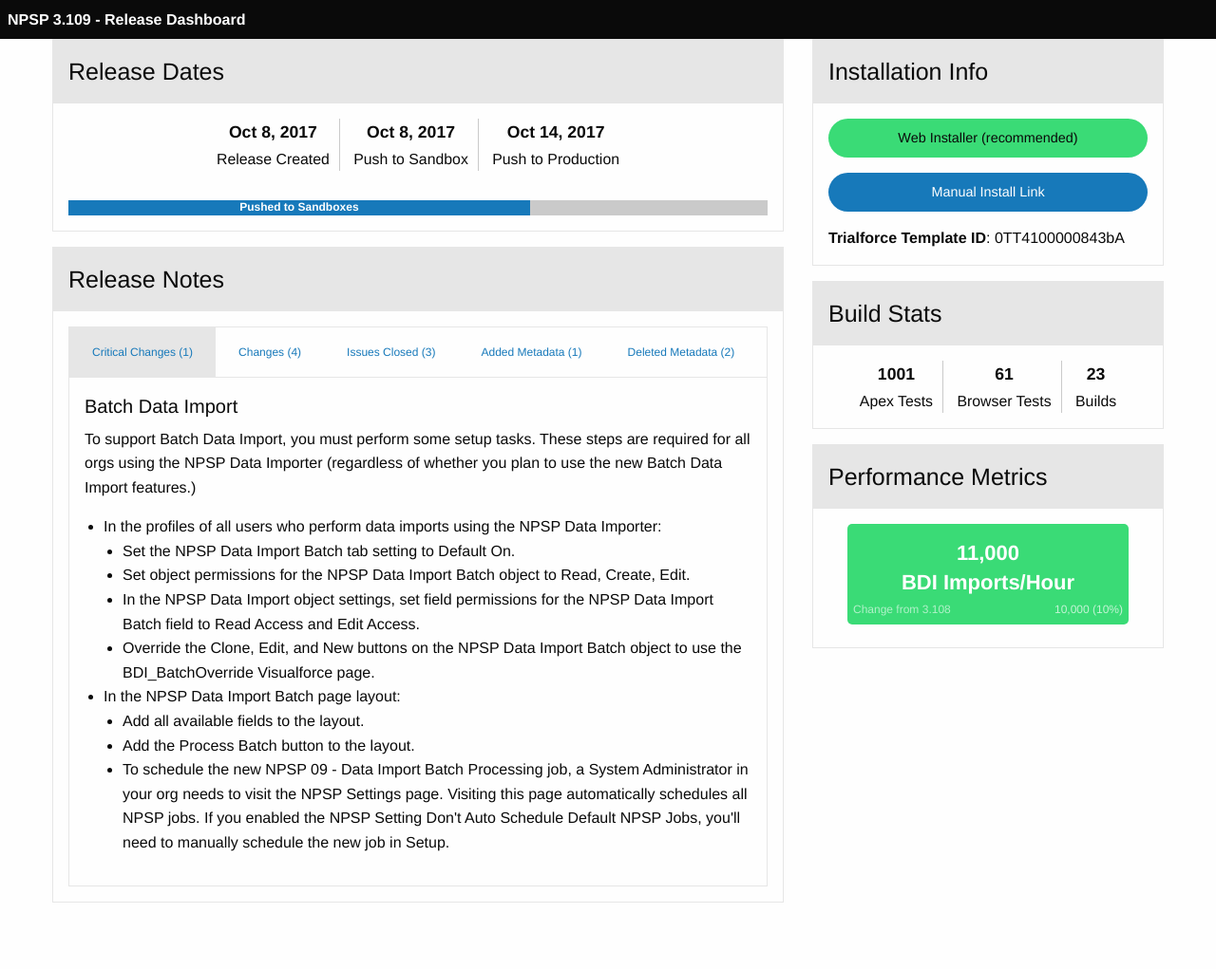
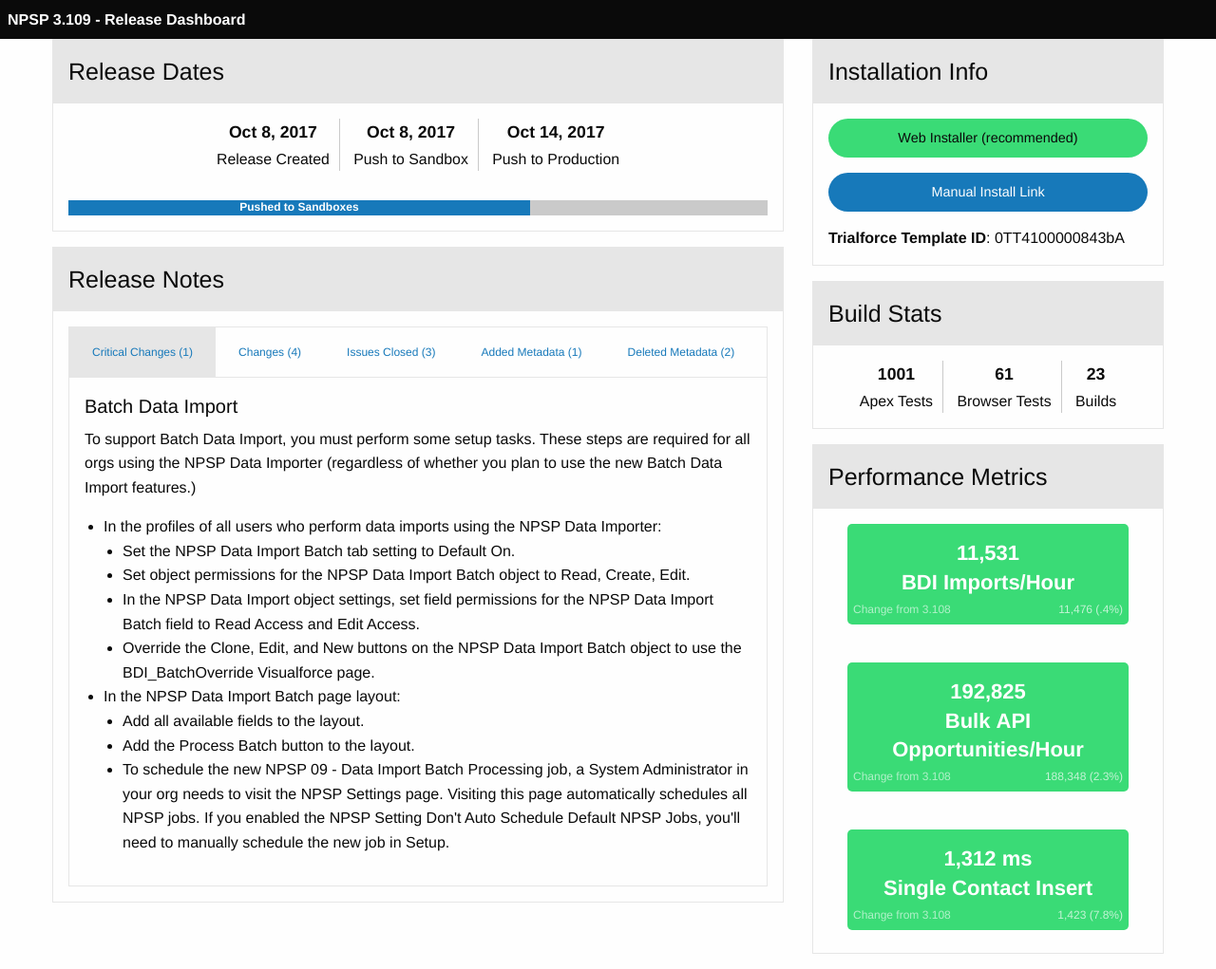
Before and after one commit to SalesforceFoundation/statusitedash, a plain HTML site: page index.html in a window 1280 px wide. Shown: the whole page at 95% size. Before the commit the page ends 967 px from the top, so only its background shows below. Drawn offline with Linux system fonts and the light colour scheme.

Commit message:
Add more perf stats

```diff
--- a/index.html
+++ b/index.html
@@ -167,12 +167,36 @@
           </div>
           <div class="card-section">
             <div class="dashboard-number-card positive">
-              <h5 class="dashboard-number-value">11,000<br /> BDI Imports/Hour</h5>
+              <h5 class="dashboard-number-value">11,531<br /> BDI Imports/Hour</h5>
               <div>
                 <p class="dashboard-number-area">Change from 3.108</p>
                 <p class="dashboard-number-delta">
                   <i class="fa fa-arrow-up" aria-hidden="true"></i>
-                10,000 (10%)
+                11,476 (.4%)
+                </p>
+              </div>
+            </div>
+          </div>
+          <div class="card-section">
+            <div class="dashboard-number-card positive">
+              <h5 class="dashboard-number-value">192,825<br />Bulk&nbsp;API Opportunities/Hour</h5>
+              <div>
+                <p class="dashboard-number-area">Change from 3.108</p>
+                <p class="dashboard-number-delta">
+                  <i class="fa fa-arrow-up" aria-hidden="true"></i>
+                188,348 (2.3%)
+                </p>
+              </div>
+            </div>
+          </div>
+          <div class="card-section">
+            <div class="dashboard-number-card positive">
+              <h5 class="dashboard-number-value">1,312 ms<br /> Single Contact Insert</h5>
+              <div>
+                <p class="dashboard-number-area">Change from 3.108</p>
+                <p class="dashboard-number-delta">
+                  <i class="fa fa-arrow-up" aria-hidden="true"></i>
+                1,423 (7.8%)
                 </p>
               </div>
             </div>
```
